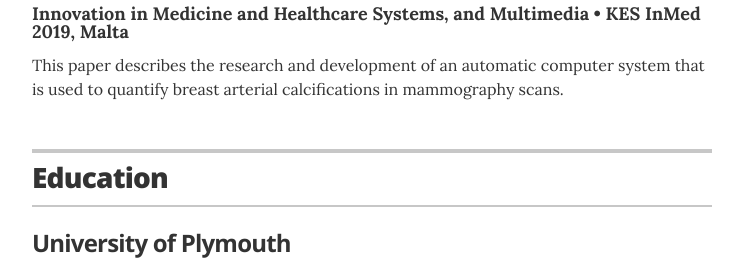
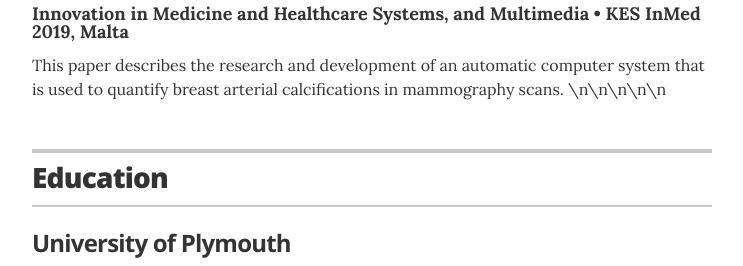
Before and after one commit to nmazidi/nmazidi.github.io, a Jekyll site: the page built from index.html, in a window 1280 px wide and 900 px high, scrolled down 1607 px. Shown: the part 205-471 px from the top of the window, without its empty margins (268-1011 px from the left). Built offline with Jekyll 4.4.1, drawn with Linux system fonts in a browser that asks for light colours.

```diff
--- a/_data/recognitions.yml
+++ b/_data/recognitions.yml
@@ -2,4 +2,4 @@
 - award: <a href="https://link.springer.com/chapter/10.1007%2F978-981-13-8566-7_28">Automatic Quantification of Breast Arterial Calcification on Mammographic Images</a>
   organization: Innovation in Medicine and Healthcare Systems, and Multimedia
   year: KES InMed 2019, Malta
-  summary: This paper describes the research and development of an automatic computer system that is used to quantify breast arterial calcifications in mammography scans.
+  summary: This paper describes the research and development of an automatic computer system that is used to quantify breast arterial calcifications in mammography scans. \n\n\n\n\n
```
